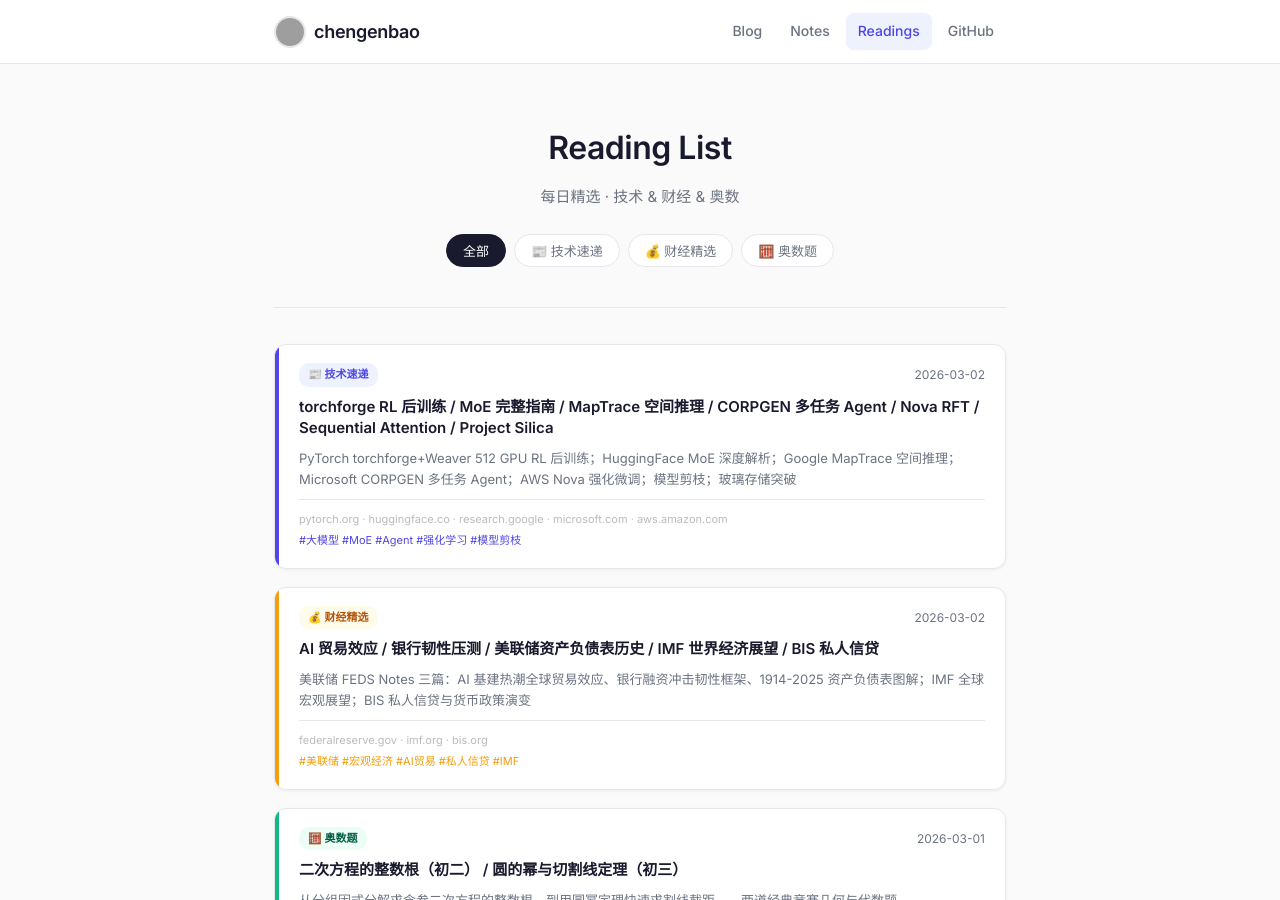
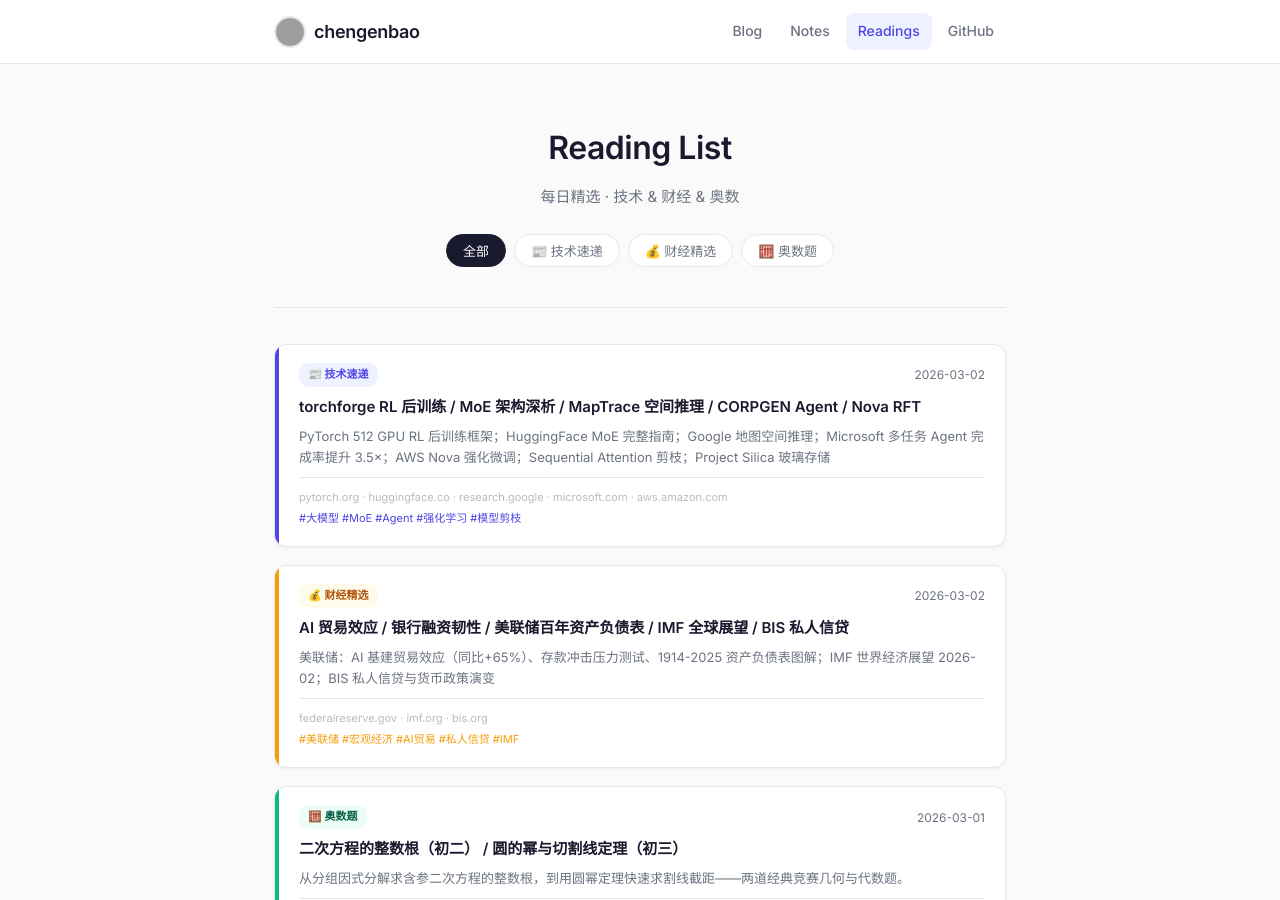
Before and after one commit to chengenbao/chengenbao.github.io, a Jekyll site: the page built from reading-list/index.md, in a window 1280 px wide and 900 px high. Built offline with Jekyll 4.4.1, drawn with Linux system fonts in a browser that asks for light colours; grey boxes are pictures that could not be loaded.

Commit message:
style: trim 2026-03-02 card titles to match other cards

```diff
--- a/reading-list/index.md
+++ b/reading-list/index.md
@@ -25,8 +25,8 @@ permalink: /reading-list/
           <span class="rl-badge tech">📰 技术速递</span>
           <time>2026-03-02</time>
         </div>
-        <h2>torchforge RL 后训练 / MoE 完整指南 / MapTrace 空间推理 / CORPGEN 多任务 Agent / Nova RFT / Sequential Attention / Project Silica</h2>
-        <p>PyTorch torchforge+Weaver 512 GPU RL 后训练；HuggingFace MoE 深度解析；Google MapTrace 空间推理；Microsoft CORPGEN 多任务 Agent；AWS Nova 强化微调；模型剪枝；玻璃存储突破</p>
+        <h2>torchforge RL 后训练 / MoE 架构深析 / MapTrace 空间推理 / CORPGEN Agent / Nova RFT</h2>
+        <p>PyTorch 512 GPU RL 后训练框架；HuggingFace MoE 完整指南；Google 地图空间推理；Microsoft 多任务 Agent 完成率提升 3.5×；AWS Nova 强化微调；Sequential Attention 剪枝；Project Silica 玻璃存储</p>
         <div class="rl-meta">
           <span class="rl-source">pytorch.org · huggingface.co · research.google · microsoft.com · aws.amazon.com</span>
           <span class="rl-tags">#大模型 #MoE #Agent #强化学习 #模型剪枝</span>
@@ -41,8 +41,8 @@ permalink: /reading-list/
           <span class="rl-badge finance">💰 财经精选</span>
           <time>2026-03-02</time>
         </div>
-        <h2>AI 贸易效应 / 银行韧性压测 / 美联储资产负债表历史 / IMF 世界经济展望 / BIS 私人信贷</h2>
-        <p>美联储 FEDS Notes 三篇：AI 基建热潮全球贸易效应、银行融资冲击韧性框架、1914-2025 资产负债表图解；IMF 全球宏观展望；BIS 私人信贷与货币政策演变</p>
+        <h2>AI 贸易效应 / 银行融资韧性 / 美联储百年资产负债表 / IMF 全球展望 / BIS 私人信贷</h2>
+        <p>美联储：AI 基建贸易效应（同比+65%）、存款冲击压力测试、1914-2025 资产负债表图解；IMF 世界经济展望 2026-02；BIS 私人信贷与货币政策演变</p>
         <div class="rl-meta">
           <span class="rl-source">federalreserve.gov · imf.org · bis.org</span>
           <span class="rl-tags">#美联储 #宏观经济 #AI贸易 #私人信贷 #IMF</span>
```
